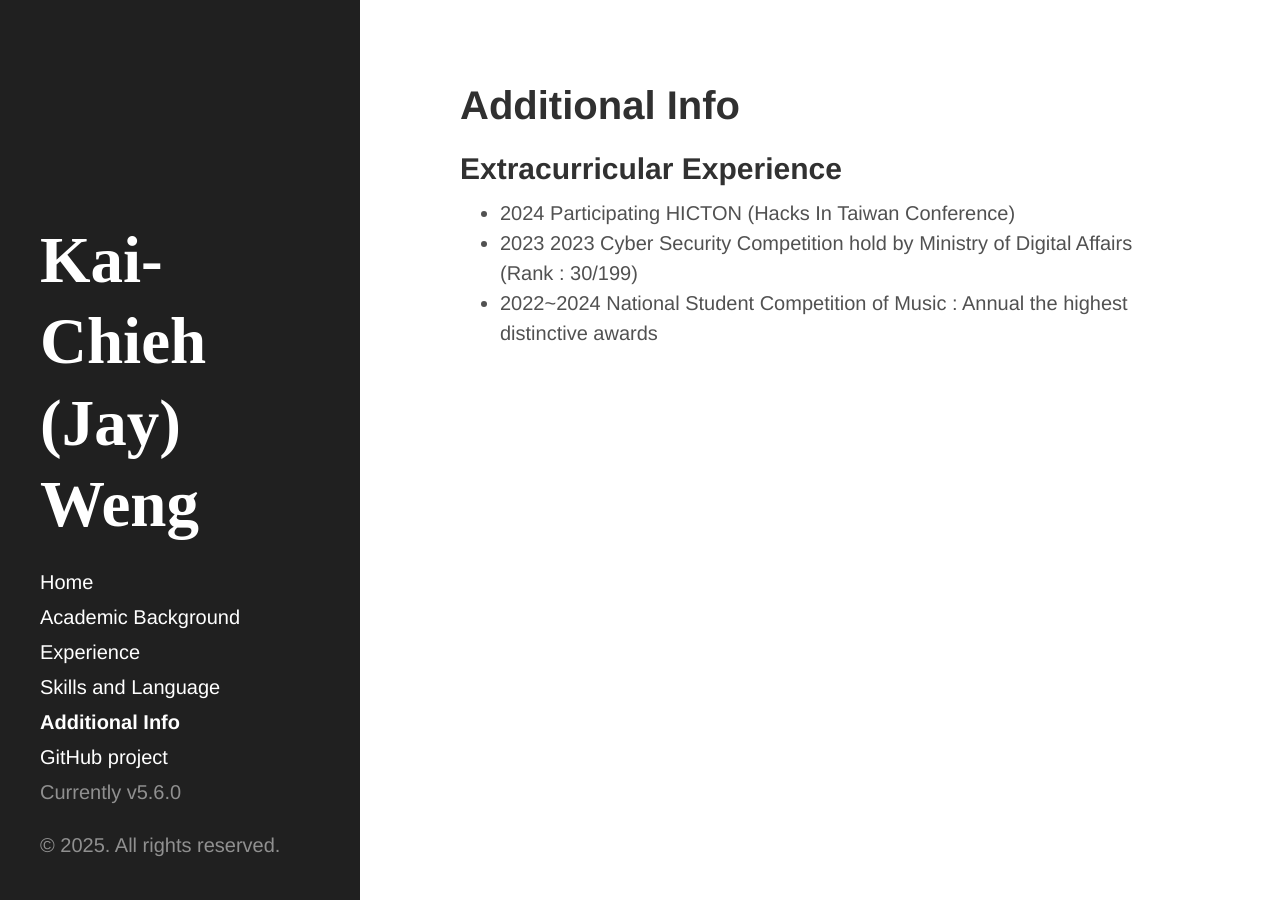
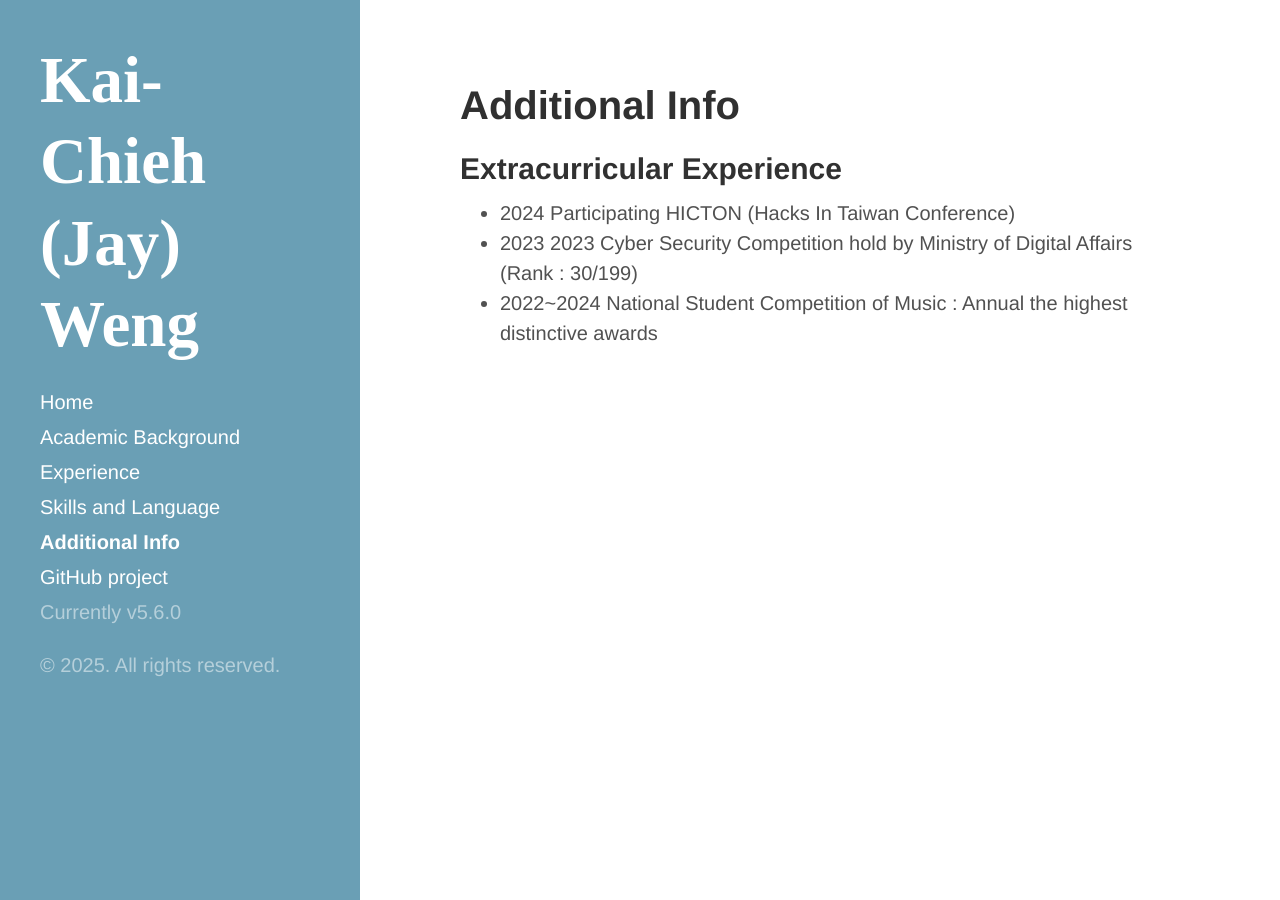
Before and after one commit to FactorialK/FactorialK.github.io, a Jekyll site: the page built from E_Extra.md, in a window 1280 px wide. Built offline with Jekyll 4.4.1, drawn with Linux system fonts in a browser that asks for light colours.

Commit message:
Modifying the path

```diff
--- a/_includes/sidebar.html
+++ b/_includes/sidebar.html
@@ -1,5 +1,5 @@
 <div class="sidebar">
-  <div class="container sidebar-sticky">
+  <div class="container">
     <div class="sidebar-about">
       <h1>
         <a href="{{ site.baseurl }}">
--- a/_layouts/default.html
+++ b/_layouts/default.html
@@ -3,7 +3,7 @@
 
   {% include head.html %}
 
-  <body>
+  <body class="theme-base-0d">
 
     {% include sidebar.html %}
 
--- a/_layouts/page.html
+++ b/_layouts/page.html
@@ -4,5 +4,7 @@ layout: default
 
 <div class="page">
   <h1 class="page-title">{{ page.title }}</h1>
-  {{ content }}
+  <body class="layout-reverse">
+    {{ content }}
+  </body>
 </div>
```
